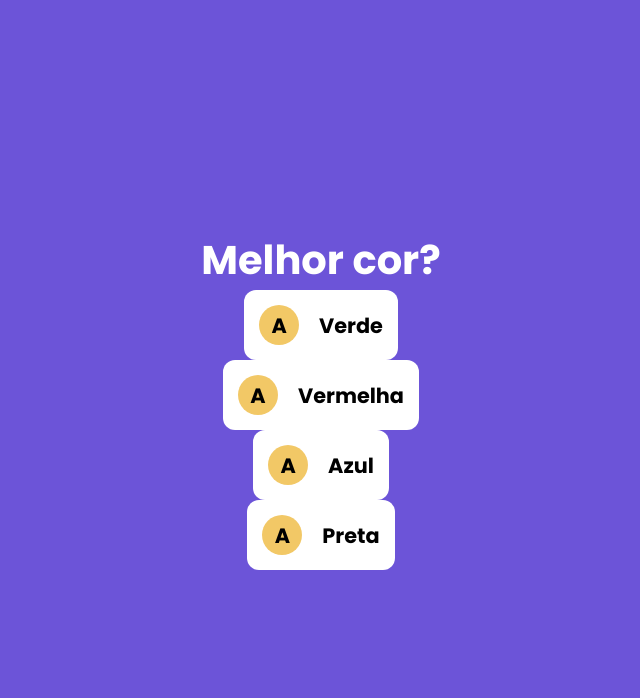
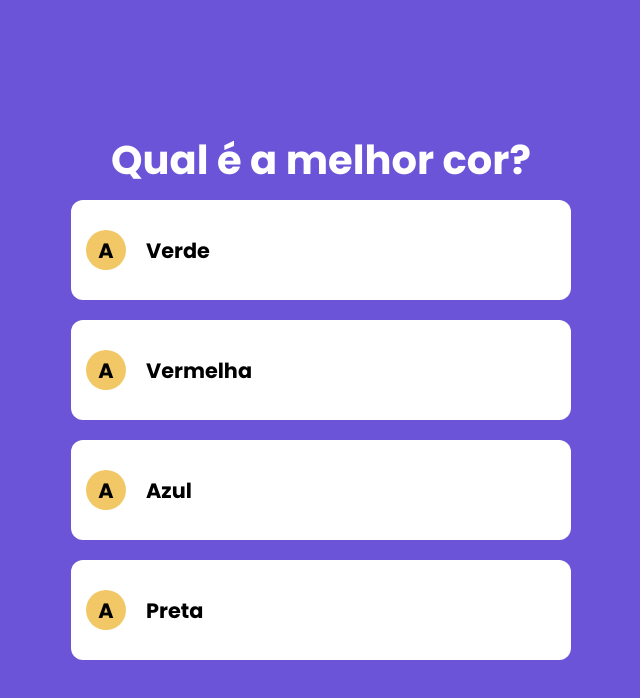
Before and after one commit to David-Pires/quiz, a Next.js app: page / in a window 1280 px wide. Shown: the top 698 px of the page, without its empty margins (319-959 px from the left). Built offline with nearby package versions, Linux system fonts and the light colour scheme.

Commit message:
css of question created

```diff
--- a/pages/index.jsx
+++ b/pages/index.jsx
@@ -3,7 +3,7 @@ import QuestaoModel from '../model/questao'
 import RespostaModel from '../model/resposta'
 
 export default function Home() {
-  const questaoTeste = new QuestaoModel(1, 'Melhor cor?', [
+  const questaoTeste = new QuestaoModel(1, 'Qual é a melhor cor?', [
     RespostaModel.errada('Verde'),
     RespostaModel.errada('Vermelha'),
     RespostaModel.errada('Azul'),
--- a/styles/Resposta.module.css
+++ b/styles/Resposta.module.css
@@ -1,8 +1,21 @@
 .resposta {
   display: flex;
+  min-width: 500px;
+  width: 80%;
+  height: 100px;
+  margin: 10px;
+}
+.conteudoResposta {
+  position: relative;
+  display: flex;
+  flex: 1;
 }
 .frente, .verso {
+  position: absolute;
   display: flex;
+  height: 100%;
+  width: 100%;
+
 }
 .frente {
   align-items: center;
```
